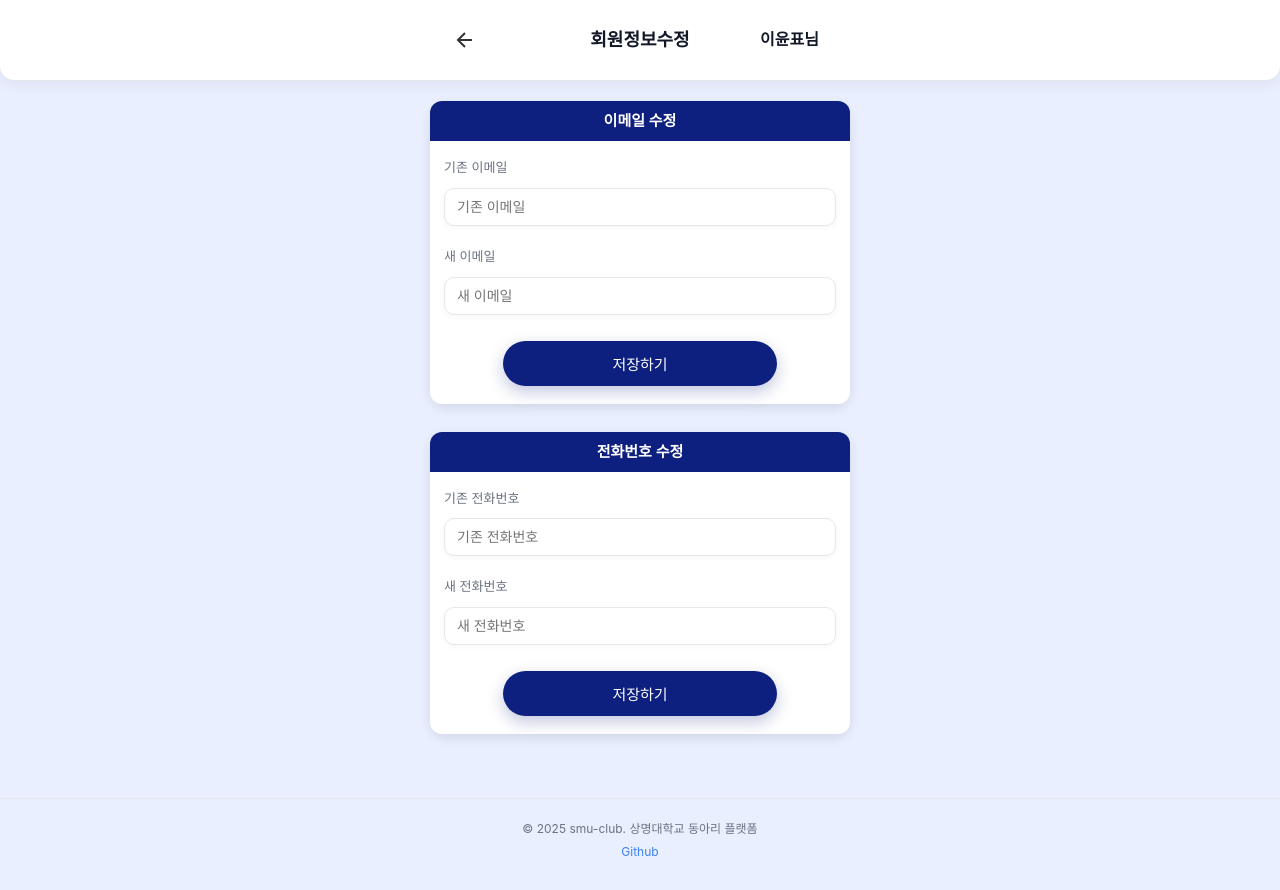
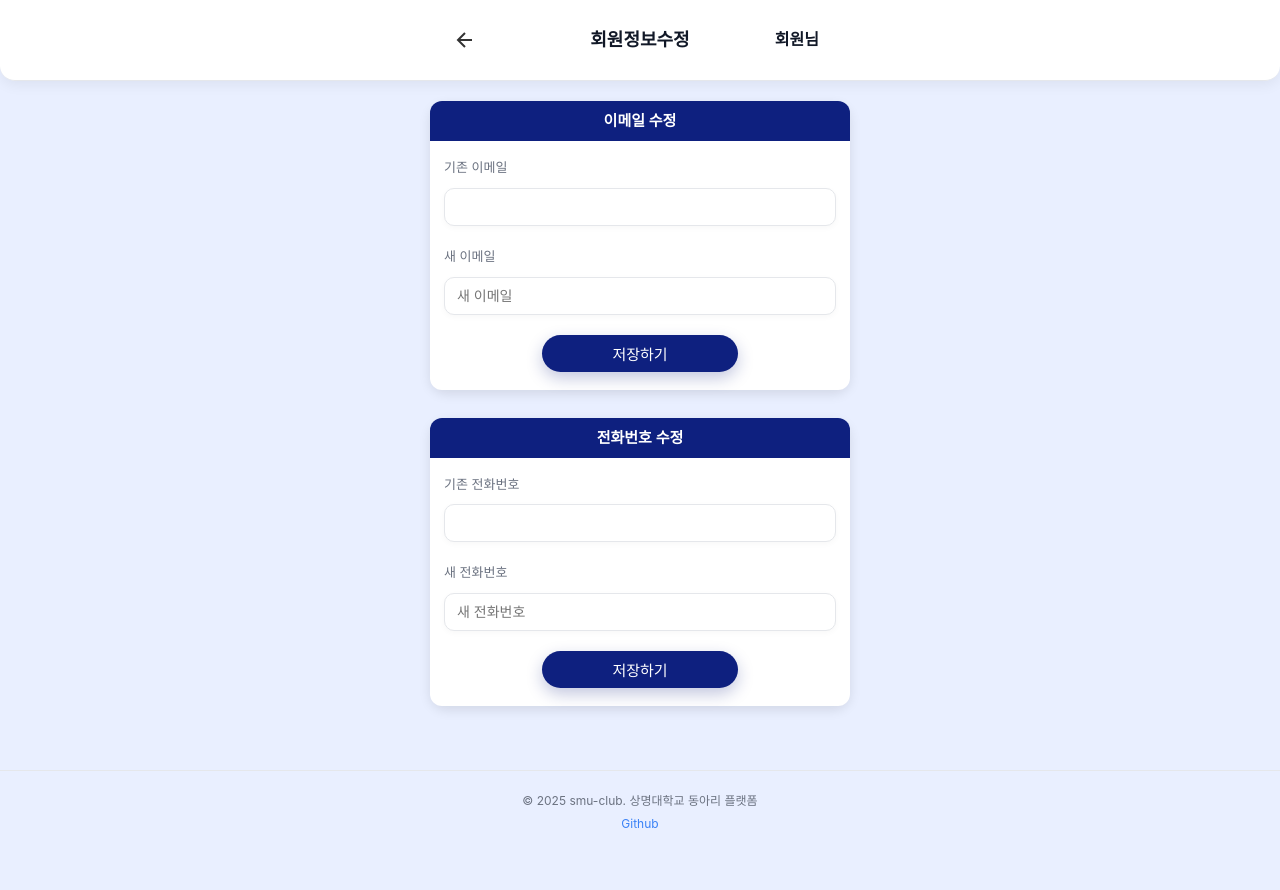
Before and after one commit to smu-human/smu-club, a React (Vite) app in the folder frontend/: page /account_edit in a window 1280 px wide. After the commit the page ends 862 px from the top, so only its background shows below. Built offline with nearby package versions, Linux system fonts and the light colour scheme; no server answers; a small style sheet from the web is missing.

Commit message:
feature/11.28modify완료

```diff
--- a/frontend/src/pages/account_edit/account_edit.css
+++ b/frontend/src/pages/account_edit/account_edit.css
@@ -65,12 +65,11 @@
 }
 
 .primary_btn {
-  margin-top: 6px;
-  width: 70%;
+  width: 50%;
   align-self: center;
   border: none;
   border-radius: 9999px;
-  padding: 7px 10px;
+  padding: 8px !important;
   background: #0e207f;
   color: #fff;
   font-size: 14px;
--- a/frontend/src/pages/account_edit/account_edit.jsx
+++ b/frontend/src/pages/account_edit/account_edit.jsx
@@ -1,10 +1,88 @@
 // src/pages/account_edit/account_edit.jsx
+import { useEffect, useState } from "react";
 import { useNavigate } from "react-router-dom";
+import {
+  fetch_mypage_profile,
+  fetch_mypage_name,
+  update_mypage_email,
+  update_mypage_phone,
+} from "../../lib/api";
 import "../../styles/globals.css";
 import "./account_edit.css";
 
 export default function AccountEdit() {
   const navigate = useNavigate();
+
+  const [profile, setProfile] = useState({
+    name: "",
+    email: "",
+    phoneNumber: "",
+  });
+
+  const [newEmail, setNewEmail] = useState("");
+  const [newPhone, setNewPhone] = useState("");
+
+  useEffect(() => {
+    async function load_profile() {
+      try {
+        const [profile_data, name_data] = await Promise.all([
+          fetch_mypage_profile(), // { memberId, email, phoneNumber }
+          fetch_mypage_name(), // { name }
+        ]);
+
+        setProfile({
+          name: name_data?.name ?? "",
+          email: profile_data?.email ?? "",
+          phoneNumber: profile_data?.phoneNumber ?? "",
+        });
+      } catch (e) {
+        console.error("failed to fetch mypage data", e);
+      }
+    }
+    load_profile();
+  }, []);
+
+  const handle_email_save = async () => {
+    const trimmed = newEmail.trim();
+    if (!trimmed) return;
+
+    try {
+      await update_mypage_email(trimmed);
+
+      const latest = await fetch_mypage_profile();
+      setProfile((prev) => ({
+        ...prev,
+        email: latest?.email ?? prev.email,
+      }));
+
+      setNewEmail("");
+      alert("이메일이 수정되었습니다.");
+    } catch (e) {
+      console.error("failed to update email", e);
+      alert("이메일 수정에 실패했습니다.");
+    }
+  };
+
+  const handle_phone_save = async () => {
+    const trimmed = newPhone.trim();
+    if (!trimmed) return;
+
+    try {
+      await update_mypage_phone(trimmed);
+
+      const latest = await fetch_mypage_profile();
+      setProfile((prev) => ({
+        ...prev,
+        phoneNumber: latest?.phoneNumber ?? prev.phoneNumber,
+      }));
+
+      setNewPhone("");
+      alert("전화번호가 수정되었습니다.");
+    } catch (e) {
+      console.error("failed to update phone", e);
+      alert("전화번호 수정에 실패했습니다.");
+    }
+  };
 
   return (
     <div className="page-root">
@@ -29,7 +107,9 @@ export default function AccountEdit() {
               </svg>
             </button>
             <h1>회원정보수정</h1>
-            <span className="header-name">이윤표님</span>
+            <span className="header-name">
+              {profile.name ? `${profile.name}님` : "회원님"}
+            </span>
           </div>
         </div>
       </div>
@@ -47,7 +127,8 @@ export default function AccountEdit() {
               className="field_input"
               id="currentEmail"
               type="email"
-              placeholder="기존 이메일"
+              value={profile.email}
+              readOnly
             />
 
             <label className="field_label" htmlFor="newEmail">
@@ -58,9 +139,17 @@ export default function AccountEdit() {
               id="newEmail"
               type="email"
               placeholder="새 이메일"
+              value={newEmail}
+              onChange={(e) => setNewEmail(e.target.value)}
             />
 
-            <button className="primary_btn">저장하기</button>
+            <button
+              className="primary_btn"
+              type="button"
+              onClick={handle_email_save}
+            >
+              저장하기
+            </button>
           </div>
         </section>
 
@@ -75,7 +164,8 @@ export default function AccountEdit() {
               className="field_input"
               id="currentPhone"
               type="tel"
-              placeholder="기존 전화번호"
+              value={profile.phoneNumber}
+              readOnly
             />
 
             <label className="field_label" htmlFor="newPhone">
@@ -86,12 +176,21 @@ export default function AccountEdit() {
               id="newPhone"
               type="tel"
               placeholder="새 전화번호"
+              value={newPhone}
+              onChange={(e) => setNewPhone(e.target.value)}
             />
 
-            <button className="primary_btn">저장하기</button>
+            <button
+              className="primary_btn"
+              type="button"
+              onClick={handle_phone_save}
+            >
+              저장하기
+            </button>
           </div>
         </section>
       </main>
+
       <div className="page-footer">
         <p>© 2025 smu-club. 상명대학교 동아리 플랫폼</p>
         <p>
--- a/frontend/src/pages/mypage/mypage.css
+++ b/frontend/src/pages/mypage/mypage.css
@@ -93,6 +93,7 @@
   display: flex;
   flex-direction: column;
   text-align: center;
+  gap: 5px;
 }
 
 .link_btn {
```
Also changed, not shown: frontend/src/lib/api.js.
